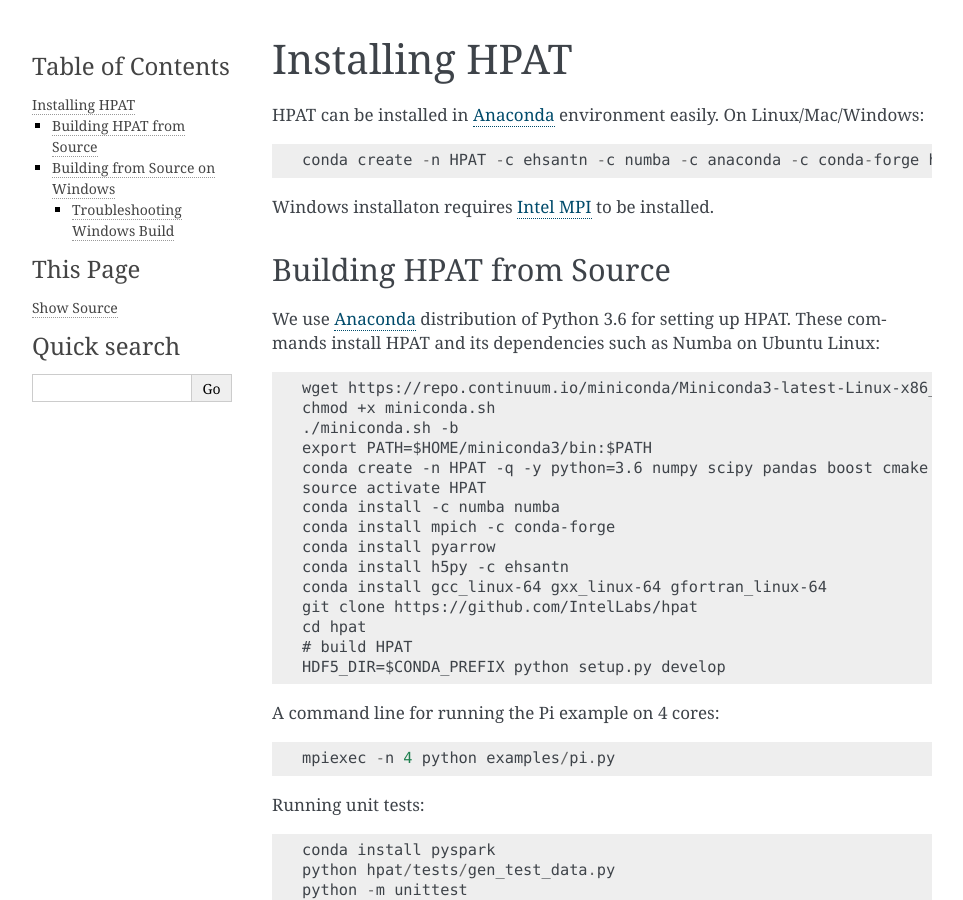
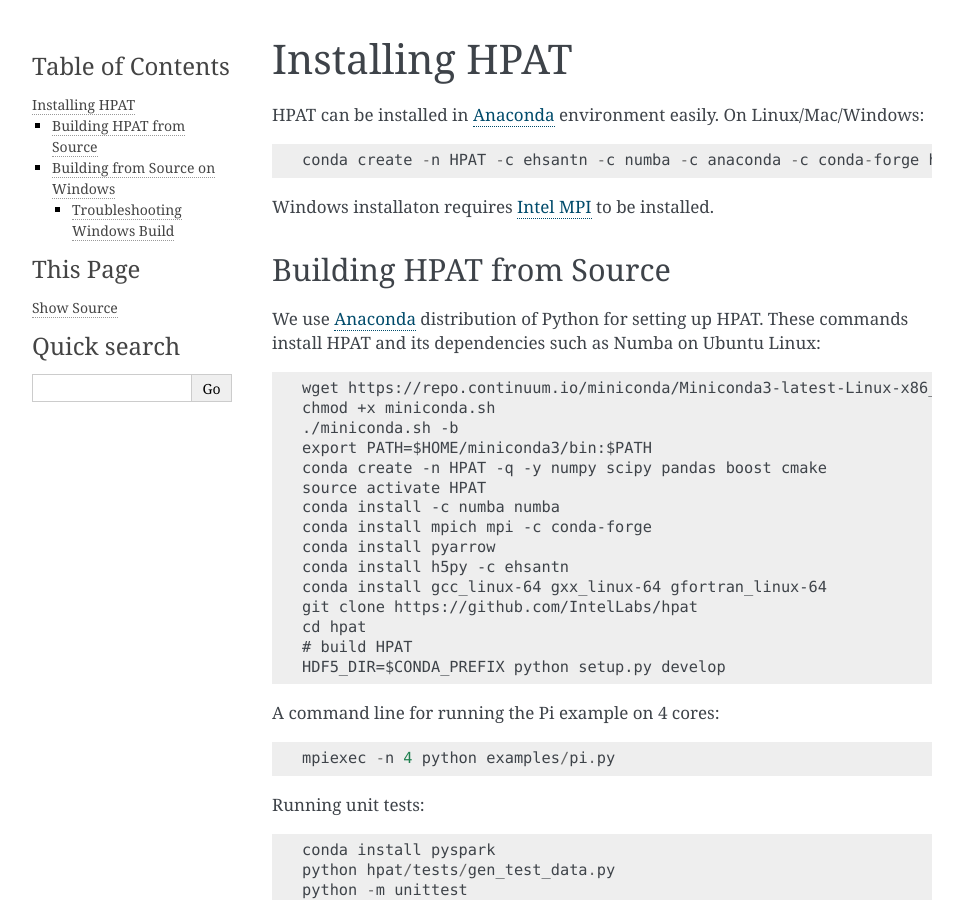
Before and after one commit to IntelPython/sdc, a Sphinx documentation site: the page built from docs/source/install.rst, in a window 1280 px wide and 900 px high. Shown: the whole window, without its empty margins (148-1111 px from the left). Built offline with Sphinx 7.4.7, drawn with Linux system fonts in a browser that asks for light colours.

Commit message:
update scripts for 3.7

```diff
--- a/docs/source/install.rst
+++ b/docs/source/install.rst
@@ -16,17 +16,17 @@
 -------------------------
 
 We use `Anaconda <https://www.anaconda.com/download/>`_ distribution of
-Python 3.6 for setting up HPAT. These commands install HPAT and its dependencies
+Python for setting up HPAT. These commands install HPAT and its dependencies
 such as Numba on Ubuntu Linux::
 
     wget https://repo.continuum.io/miniconda/Miniconda3-latest-Linux-x86_64.sh -O miniconda.sh
     chmod +x miniconda.sh
     ./miniconda.sh -b
     export PATH=$HOME/miniconda3/bin:$PATH
-    conda create -n HPAT -q -y python=3.6 numpy scipy pandas boost cmake
+    conda create -n HPAT -q -y numpy scipy pandas boost cmake
     source activate HPAT
     conda install -c numba numba
-    conda install mpich -c conda-forge
+    conda install mpich mpi -c conda-forge
     conda install pyarrow
     conda install h5py -c ehsantn
     conda install gcc_linux-64 gxx_linux-64 gfortran_linux-64
--- a/setup.py
+++ b/setup.py
@@ -274,7 +274,7 @@
     _ext_mods.append(ext_xenon_wrapper)
 
 setup(name='hpat',
-      version='0.24.0',
+      version='0.25.0',
       description='compiling Python code for clusters',
       long_description=readme(),
       classifiers=[
```
Also changed, not shown: .travis.yml, 7 other files.
